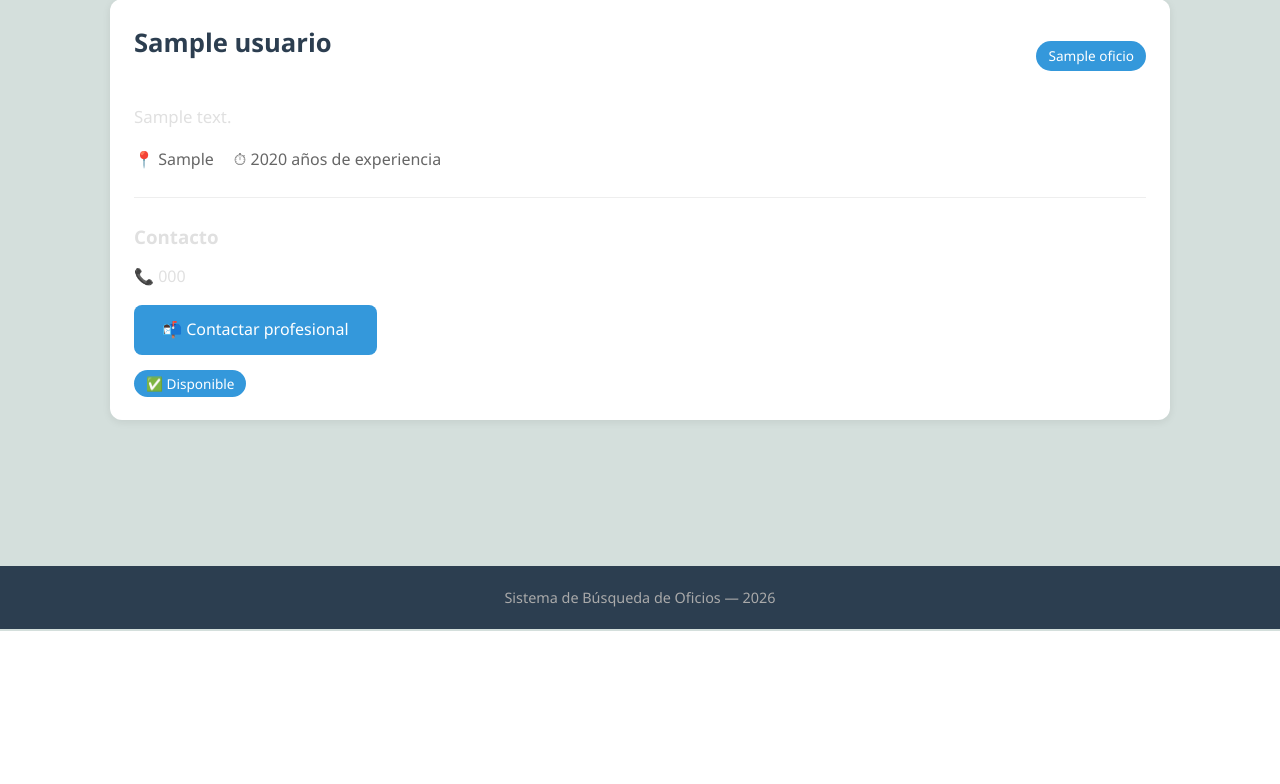
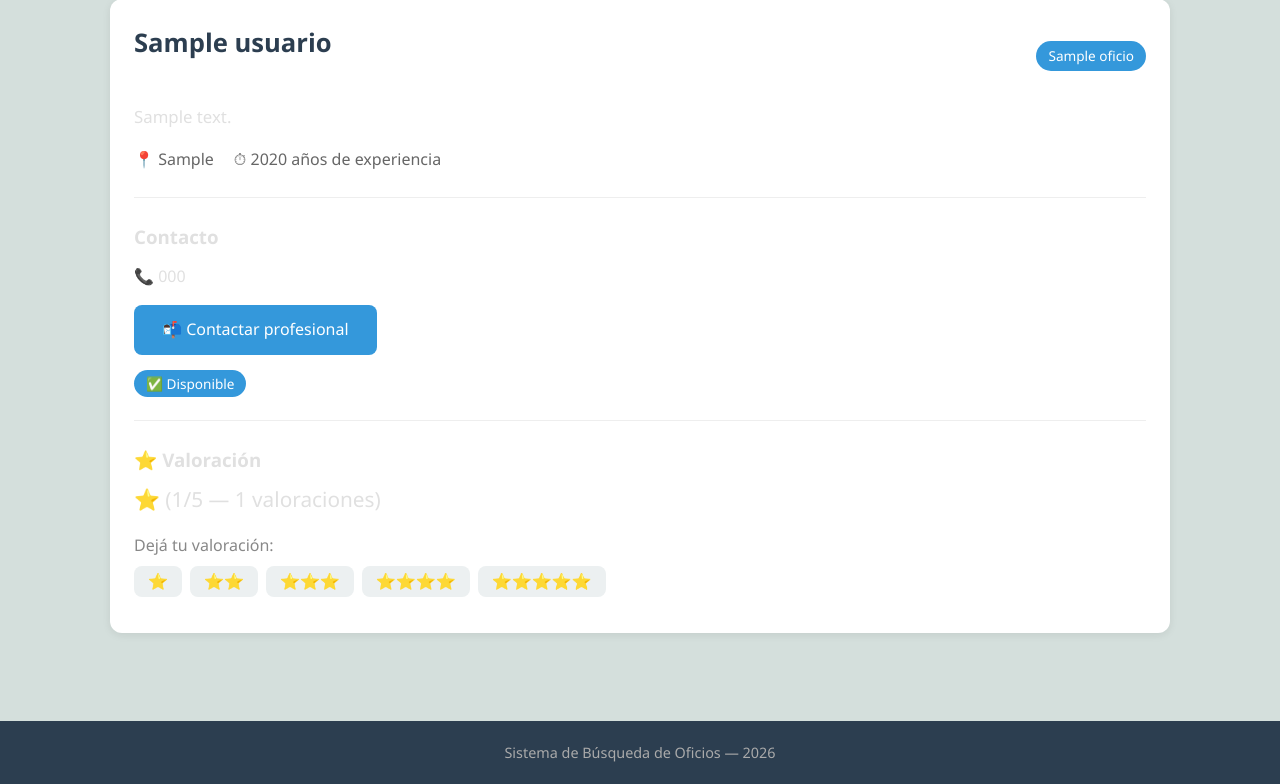
Before and after one commit to MartinSanche/sistema-busqueda-oficios, a Flask app: page /profesional/1 in a window 1280 px wide. Shown: the part 169-953 px from the top of the page. Before the commit the page ends 800 px from the top, so only its background shows below. Run offline with Flask 3, Linux system fonts and the light colour scheme; tables that the repository leaves empty hold one stand-in row (values such as "Sample post").

Commit message:
feat: sistema de valoraciones en detalle

```diff
--- a/app/templates/detalle.html
+++ b/app/templates/detalle.html
@@ -8,7 +8,6 @@
        style="margin-bottom: 24px; display: inline-block">
         ← Volver a búsqueda
     </a>
-
     <div id="detalle-container">
         <p class="loading">⏳ Cargando perfil...</p>
     </div>
@@ -19,6 +18,7 @@
 <script src="{{ url_for('static', filename='js/api.js') }}"></script>
 <script>
     const profesionalId = {{ profesional_id }}
+
     async function cargarDetalle() {
         try {
             const p = await API.getProfesional(profesionalId)
@@ -54,6 +54,30 @@
                             ${p.disponible ? '✅ Disponible' : '❌ No disponible'}
                         </span>
                     </div>
+
+                    <div style="margin-top: 24px; padding-top: 24px;
+                                border-top: 1px solid #eee">
+                        <h3 style="margin-bottom: 8px">⭐ Valoración</h3>
+                        <p style="font-size: 1.3rem; margin-bottom: 16px">
+                            ${p.valoracion > 0
+                                ? '⭐'.repeat(Math.round(p.valoracion)) +
+                                  ` (${p.valoracion}/5 — ${p.total_valoraciones} valoraciones)`
+                                : 'Sin valoraciones aún'}
+                        </p>
+                        <p style="margin-bottom: 8px; color: #888">
+                            Dejá tu valoración:
+                        </p>
+                        <div style="display: flex; gap: 8px; flex-wrap: wrap">
+                            ${[1,2,3,4,5].map(n => `
+                                <button onclick="valorar(${p.id}, ${n})"
+                                    class="btn btn-secondary"
+                                    style="padding: 6px 14px; font-size: 1rem">
+                                    ${'⭐'.repeat(n)}
+                                </button>
+                            `).join('')}
+                        </div>
+                        <div id="msg-valoracion" style="margin-top: 12px"></div>
+                    </div>
                 </div>
             `
         } catch (error) {
@@ -61,6 +85,23 @@
         }
     }
 
+    async function valorar(id, puntuacion) {
+        try {
+            const response = await fetch(`/api/profesional/${id}/valorar`, {
+                method: 'POST',
+                headers: { 'Content-Type': 'application/json' },
+                body: JSON.stringify({ puntuacion })
+            })
+            const data = await response.json()
+            document.getElementById('msg-valoracion').innerHTML =
+                `<p style="color: #4caf50">✅ ${data.mensaje}</p>`
+            setTimeout(() => cargarDetalle(), 1500)
+        } catch (error) {
+            document.getElementById('msg-valoracion').innerHTML =
+                `<p style="color: #f44336">❌ Error al valorar</p>`
+        }
+    }
+
     cargarDetalle()
 </script>
 {% endblock %}
```
